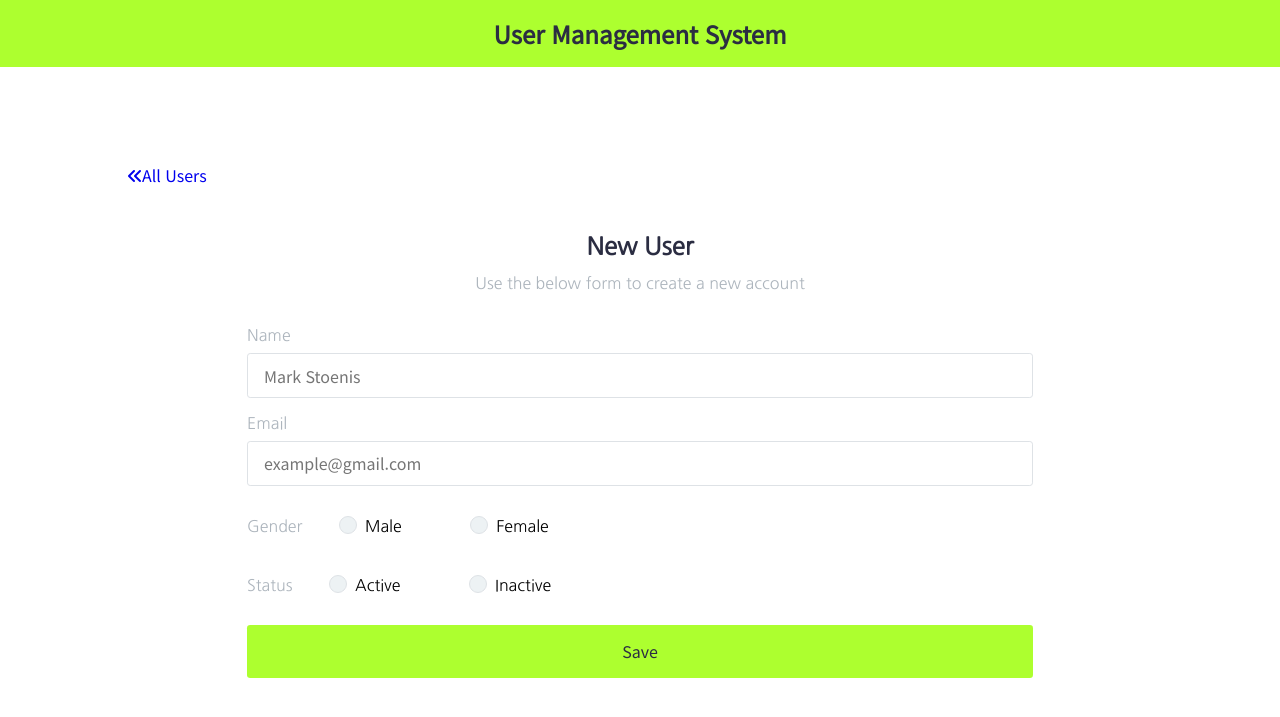
After one commit to gyunseo/express-toy-project, a Node server app: template views/add_user.html in a window 1280 px wide. The commit adds this page. Shown: the top 717 px of the page. Run offline with Node 20, Linux system fonts and the light colour scheme; the template is opened without the code that fills it, so the values that code supplies are empty; some libraries are stand-ins or nearby versions.

Commit message:
On branch master - _footer.ejs, _header.ejs, _show.ejs, index.ejs

```diff
--- a/assets/css/style.css
+++ b/assets/css/style.css
@@ -0,0 +1,239 @@
+@import url("https://fonts.googleapis.com/css2?family=Nanum+Gothic&family=Noto+Sans+KR&display=swap");
+
+:root {
+  --dark: #2b2d42;
+  --light: #adb5bd;
+  --border: #dee2e6;
+  --border-btn: #edf2f4;
+}
+
+* {
+  padding: 0;
+  margin: 0;
+  box-sizing: border-box;
+}
+
+a {
+  text-decoration: none;
+  font-family: "Noto Sans KR", sans-serif;
+}
+
+.container {
+  max-width: 1024px;
+  margin: auto;
+}
+
+.nav-brand {
+  font-size: 1.5em;
+  font-weight: bold;
+}
+
+.d-felx {
+  display: flex;
+  flex-wrap: wrap;
+}
+
+.justify-between {
+  justify-content: space-between;
+}
+
+.text-center {
+  text-align: center;
+}
+
+.border-shadow {
+  border: 1px solid var(--border-btn);
+  box-shadow: 1px 3px 10px #e9ecef;
+}
+
+.text-dark {
+  color: var(--dark);
+}
+
+.inline {
+  display: inline-block;
+}
+
+.text-light {
+  color: var(--light);
+}
+
+.text-gradient {
+  background: linear-gradient(to right, purple, black);
+  -webkit-background-clip: text;
+  background-clip: text;
+  -webkit-text-fill-color: transparent;
+}
+
+#header nav {
+  background-color: greenyellow;
+  padding: 1em 0;
+  width: 100%;
+}
+
+#site-main {
+  margin-top: 6em;
+  font-family: "Nanum Gothic", sans-serif;
+}
+
+#site-main .container .box-nav > a {
+  font-size: 1em;
+  padding: 0.5em 1em;
+}
+
+#site-main .container form {
+  margin: 2em 0;
+}
+
+table {
+  border-spacing: 0px;
+  width: 100%;
+}
+
+.table td,
+.table th {
+  padding: 0.75em;
+  vertical-align: top;
+  text-align: center;
+  border-top: 1px solid var(--border);
+}
+
+.table td > a.btn {
+  padding: 0.3em 1em;
+  font-size: 1.1em;
+  margin: 0 0.2em;
+}
+
+.table tr:hover {
+  background-color: greenyellow;
+}
+
+.table tr:hover td > a {
+  box-shadow: none;
+}
+
+.table .thead-dark th {
+  color: white;
+  background-color: var(--dark);
+  border-color: black;
+}
+
+@media only screen and (max-width: 1024px) {
+  table,
+  thead,
+  tbody,
+  th,
+  td,
+  tr {
+    display: block;
+  }
+
+  thead tr {
+    position: absolute;
+    top: -9999px;
+    left: -9999px;
+  }
+
+  tr {
+    border: 1px solid var(--border);
+  }
+
+  td {
+    border: none;
+    position: relative;
+  }
+}
+
+/* add user and update user template */
+.form-title {
+  margin-top: 2em;
+}
+
+.form-title > h2 {
+  padding: 0.5em 0;
+}
+
+.new_user {
+  max-width: 786px;
+  margin: auto;
+}
+
+#update_user .form-group,
+#add_user .form-group {
+  margin: 0.4em 0;
+}
+
+#update_user .form-group input[type="text"],
+#add_user .form-group input[type="text"] {
+  width: 100%;
+  padding: 0.6em 1em;
+  margin: 0.5em 0;
+  border: 1px solid var(--border);
+  font-family: "Noto Sans KR", sans-serif;
+  font-size: 1em;
+  border-radius: 0.2em;
+}
+
+#update_user .form-group .radio,
+#add_user .form-group .radio {
+  margin: 1em 2em;
+}
+
+/* adding style to radio buttons */
+.radio input[type="radio"] {
+  position: absolute;
+  opacity: 0;
+}
+
+.radio input[type="radio"] + .radio-label:before {
+  content: "";
+  background: var(--border-btn);
+  border-radius: 100%;
+  border: 1px solid var(--border);
+  display: inline-block;
+  width: 1em;
+  height: 1em;
+  position: relative;
+  top: -0em;
+  margin-right: 0.5em;
+  vertical-align: top;
+  cursor: pointer;
+  text-align: center;
+  -webkit-transition: all 250ms ease;
+  transition: all 250 ease;
+}
+
+.radio input[type="radio"]:checked + .radio-label:before {
+  background-color: greenyellow;
+  box-shadow: inset 0 0 4px gray;
+}
+
+.radio input[type="radio"]:focus + .radio-label:before {
+  outline: none;
+  border-color: green;
+}
+
+.radio input[type="radio"]:disabled + .radio-label:before {
+  box-shadow: inset 0 0 4px white;
+  border-color: gray;
+  background: gray;
+}
+
+#update_user .form-group .btn,
+#add_user .form-group .btn {
+  width: 100%;
+  padding: 0.9em 1em;
+  background-color: greenyellow;
+  border: none;
+  font-family: "Noto Sans KR", sans-serif;
+  font-size: 1em;
+  cursor: pointer;
+  border-radius: 0.2em;
+  margin: 0.5em 0;
+}
+
+#update_user .form-group .btn:hover,
+#add_user .form-group .btn:hover {
+  background-color: var(--dark);
+  color: var(--border);
+}
--- a/package.json
+++ b/package.json
@@ -31,5 +31,8 @@
     "mongoose": "^6.2.0",
     "morgan": "^1.10.0",
     "nodemon": "^2.0.15"
+  },
+  "devDependencies": {
+    "prettier": "2.5.1"
   }
 }
--- a/server.js
+++ b/server.js
@@ -1,33 +1,33 @@
-const express = require('express');
-const dotenv = require('dotenv');
-const morgan = require('morgan');
-const bodyparser = require('body-parser');
-const path = require('path');
+const express = require("express");
+const dotenv = require("dotenv");
+const morgan = require("morgan");
+const bodyparser = require("body-parser");
+const path = require("path");
 
 const app = express();
 
-dotenv.config({ path : 'config.env' });
+dotenv.config({ path: "config.env" });
 const PORT = process.env.PORT || 8080;
 
 //log requests
-app.use(morgan('tiny'));
+app.use(morgan("tiny"));
 
 //parse request to body-parser
-app.use(bodyparser.urlencoded({ extended : true }));
+app.use(bodyparser.urlencoded({ extended: true }));
 
 //set view engine
-app.set('view engine', 'ejs');
+app.set("view engine", "ejs");
 // app.set('views', path.resolve(__dirname, 'views/ejs'));
 
 //load assets
-app.use('/css', express.static(path.resolve(__dirname, 'assets/css')));
-app.use('/img', express.static(path.resolve(__dirname, 'assets/img')));
-app.use('/js', express.static(path.resolve(__dirname, 'assets/js')));
+app.use("/css", express.static(path.resolve(__dirname, "assets/css")));
+app.use("/img", express.static(path.resolve(__dirname, "assets/img")));
+app.use("/js", express.static(path.resolve(__dirname, "assets/js")));
 //css/style.css
 app.listen(PORT, () => {
   console.log(`Server is running on http://localhost:${PORT}\n`);
 });
 
-app.get('/', (req, res) => {
-  res.send('CRUD Application\n');
+app.get("/", (req, res) => {
+  res.render("index");
 });
--- /dev/null
+++ b/views/add_user.html
@@ -0,0 +1,89 @@
+<!DOCTYPE html>
+<html lang="ko">
+
+<head>
+  <meta charset="UTF-8">
+  <meta http-equiv="X-UA-Compatible" content="IE=edge">
+  <meta name="viewport" content="width=device-width, initial-scale=1.0">
+  <link rel="stylesheet" href="https://cdnjs.cloudflare.com/ajax/libs/font-awesome/6.0.0/css/all.min.css"
+    integrity="sha512-9usAa10IRO0HhonpyAIVpjrylPvoDwiPUiKdWk5t3PyolY1cOd4DSE0Ga+ri4AuTroPR5aQvXU9xC6qOPnzFeg=="
+    crossorigin="anonymous" referrerpolicy="no-referrer" />
+  <link rel="stylesheet" href="../assets/css/style.css">
+  <title>CRUD</title>
+</head>
+
+<body>
+  <!-- Header -->
+  <header id="header">
+    <nav>
+      <div class="container">
+        <div class="text-center">
+          <a href="/" class="nav-brand text-dark">User Management System</a>
+        </div>
+      </div>
+    </nav>
+  </header>
+  <!-- /Header -->
+  <!-- Main Site -->
+  <main id="site-main">
+    <div class="container">
+      <div class="box-nav d-flex justify-between">
+        <div class="filter">
+          <a href="/"><i class="fas fa-angle-double-left"></i>All Users</a>
+        </div>
+      </div>
+      <div class="form-title text-center">
+        <h2 class="text-dark">New User</h2>
+        <span class="text-light">Use the below form to create a new account</span>
+      </div>
+      <!-- form handling -->
+      <form action="#" method="POST" id="update_user">
+
+        <div class="new_user">
+          <div class="form-group">
+            <label for="name" class="text-light">Name</label>
+            <input type="text" name="name" id="name" value="" placeholder="Mark Stoenis">
+          </div>
+
+          <div class="form-group">
+            <label for="email" class="text-light">Email</label>
+            <input type="text" name="email" id="email" value="" placeholder="example@gmail.com">
+          </div>
+
+          <div class="form-group">
+            <label for="gender" class="text-light">Gender</label>
+            <div class="radio inline">
+              <input type="radio" name="gender" id="male" value="Male">
+              <label for="male" class="radio-label">Male</label>
+            </div>
+            <div class="radio inline">
+              <input type="radio" name="gender" id="female" value="Female">
+              <label for="female" class="radio-label">Female</label>
+            </div>
+          </div>
+
+          <div class="form-group">
+            <label for="status" class="text-light">Status</label>
+            <div class="radio inline">
+              <input type="radio" name="status" id="active" value="Active">
+              <label for="active" class="radio-label">Active</label>
+            </div>
+            <div class="radio inline">
+              <input type="radio" name="status" id="inactive" value="Inactive">
+              <label for="inactive" class="radio-label">Inactive</label>
+            </div>
+          </div>
+          <div class="form-group">
+            <button type="submit" class="btn text-dark update">Save</button>
+          </div>
+        </div>
+
+      </form>
+      <!-- /form handling -->
+    </div>
+
+  </main>
+  <!-- /Main Site -->
+</body>
+
+</html>
--- /dev/null
+++ b/views/include/_footer.ejs
@@ -0,0 +1,3 @@
+</body>
+
+</html>
```
Also changed, not shown: views/include/_header.ejs (added, +24 -0 lines), views/include/_show.ejs (added, +15 -0 lines), views/index.ejs (+36 -24 lines), views/index.html (added, +75 -0 lines), README.md, 4 other files.
